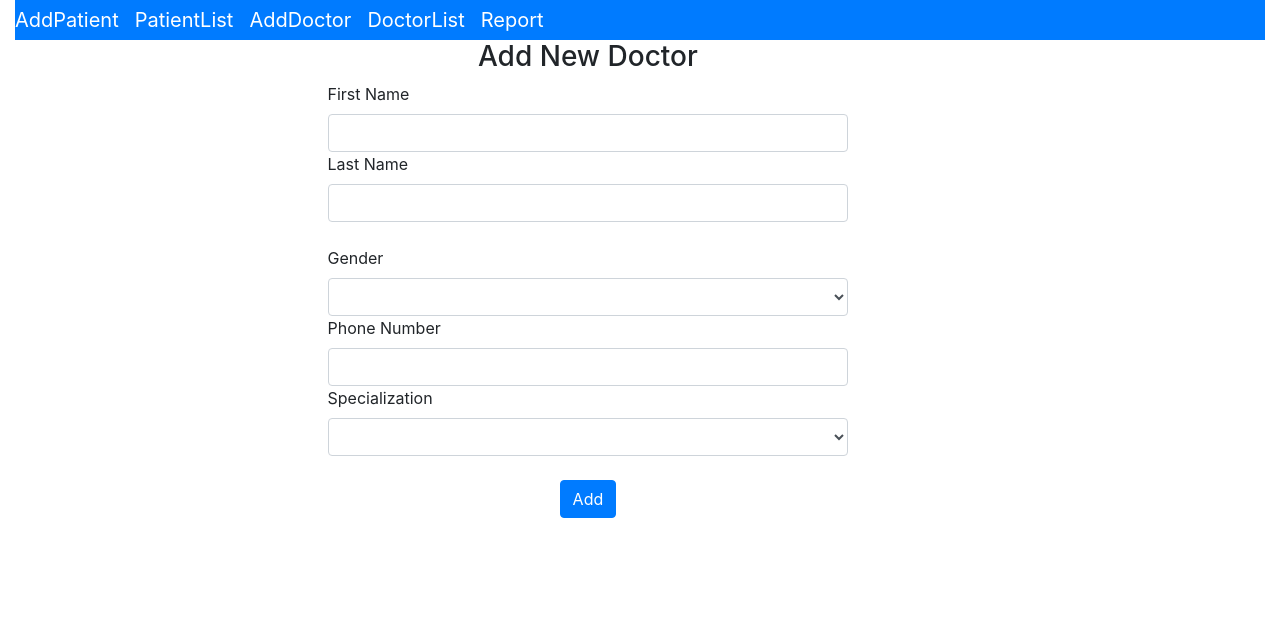
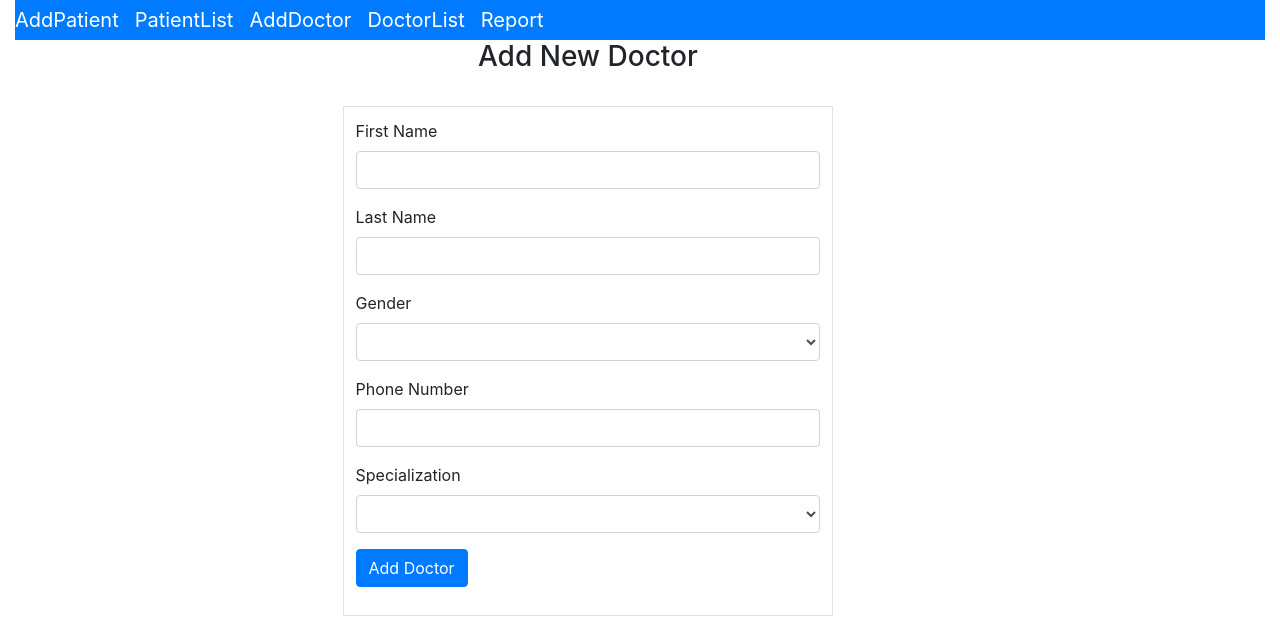
Before and after one commit to ponselva07/PatientManagementSystem, an Angular app: page /addDoctor in a window 1280 px wide. Shown: the top 626 px of the page. Built offline with nearby package versions, Linux system fonts and the light colour scheme.

Commit message:
Doctor Module Functionality Added

```diff
--- a/package.json
+++ b/package.json
@@ -24,6 +24,7 @@
     "jquery": "^3.3.1",
     "json-server": "^0.14.0",
     "mdbootstrap": "^4.5.15",
+    "ng2-opd-popup": "^1.1.21",
     "ngx-pagination": "^3.2.1",
     "rxjs": "~6.3.3",
     "rxjs-compat": "^6.3.3",
--- a/src/app/app.module.ts
+++ b/src/app/app.module.ts
@@ -13,6 +13,7 @@ import { PatientfilterPipe } from './filters/patientfilter.pipe';
 import { FormsModule, ReactiveFormsModule } from "@angular/forms";
 import { MustMatchDirective } from './directives/MustMatchDirective';
 import { DiagnosisComponent } from './components/diagnosis/diagnosis.component';
+
 
 @NgModule({
   declarations: [
--- a/src/app/components/adddoctor/adddoctor.component.html
+++ b/src/app/components/adddoctor/adddoctor.component.html
@@ -3,76 +3,66 @@
         <div class="row">
             <div class="col-md-10">
                 <h3>Add New Doctor</h3>
-                <form name="form" (ngSubmit)="f.form.valid && onSubmit(f)" #f="ngForm" novalidate>
-                <!--<form name="form" (ngSubmit)="f.form.valid && onSubmit(f)" #f="ngForm" [mustMatch]="['password', 'confirmPassword']" novalidate>-->
-                        <!--<div class="row">
+                <br>
+                <table class="table table-bordered">
+                    <tr>
+                        <td>
+                            <form [formGroup]="doctorForm" (ngSubmit)="onSubmit()">
+                                <div class="form-group">
                                     <label for="firstName">First Name</label>
-                                <input type="text" class="form-control" name="firstName" [(ngModel)]="model.firstName" #firstName="ngModel" [ngClass]="{ 'is-invalid': f.submitted && firstName.invalid }" required />
-                                <div *ngIf="f.submitted && firstName.invalid" class="invalid-feedback">
-                                    <div *ngIf="firstName.errors.required">First Name is required</div>
-                                </div>
-                            </div>-->
-                    <div class="row">
-                        <label for="firstName">First Name</label>
-                        <input type="text" class="form-control" name="firstName" ngModel #firstName="ngModel" [ngClass]="{ 'is-invalid': f.submitted && firstName.invalid }" required />
-                        <div *ngIf="f.submitted && firstName.invalid" class="invalid-feedback">
-                            <div *ngIf="firstName.errors.required">First Name is required</div>
+                                    <input id="firstNameText" type="text" formControlName="firstName"
+                                        class="form-control" [ngClass]="{ 'is-invalid': submitted && f.firstName.errors }"/>
+                                    <div *ngIf="submitted && f.firstName.errors" class="invalid-feedback">
+                                        <div *ngIf="f.firstName.errors.required">First Name is required</div>
                                     </div>
                                 </div>
-                    <div class="row">
+                                <div class="form-group">
                                     <label for="lastName">Last Name</label>
-                        <input type="text" class="form-control" name="lastName" ngModel #lastName="ngModel" [ngClass]="{ 'is-invalid': f.submitted && lastName.invalid }" required />
-                        <div *ngIf="f.submitted && lastName.invalid" class="invalid-feedback">
-                            <div *ngIf="lastName.errors.required">Last Name is required</div>
+                                    <input id="lastNameText" type="text" formControlName="lastName" class="form-control"
+                                        [ngClass]="{ 'is-invalid': submitted && f.lastName.errors }" />
+                                    <div *ngIf="submitted && f.lastName.errors" class="invalid-feedback">
+                                        <div *ngIf="f.lastName.errors.required">Last Name is required</div>
                                     </div>
                                 </div>
-                    <br/>
-                    <div class="row">
-                        <label for="gender" style="margin-right: 2%">Gender</label>
-                        <select class="form-control" name="gender" ngModel #gender="ngModel" [ngClass]="{ 'is-invalid': f.submitted && gender.invalid }" required>
+                                <div class="form-group">
+                                    <label for="gender">Gender</label>
+                                    <select id="genderList" class="form-control" formControlName="gender"
+                                        class="form-control" [ngClass]="{ 'is-invalid': submitted && f.gender.errors }">
                                         <option>Male</option>
                                         <option>Female</option>
                                     </select>
-                        <div *ngIf="f.submitted && gender.invalid" class="invalid-feedback">
-                            <div *ngIf="gender.errors.required">Gender is required</div>
+                                    <div *ngIf="submitted && f.gender.errors" class="invalid-feedback">
+                                        <div *ngIf="f.gender.errors.required">Gender is required</div>
                                     </div>
                                 </div>
-                    <!--<div class="row">
-                      <div class="form-check" style="margin-right: 2%">
-                        <label class="form-check-label">
-                          <input type="radio" class="form-check-input" name="gender">Male
-                        </label>
-                      </div>
-                      <div class="form-check">
-                        <label class="form-check-label">
-                          <input type="radio" class="form-check-input" name="gender">Female
-                        </label>
-                      </div>
-                    </div>-->
-                    <div class="row">
+                                <div class="form-group">
                                     <label for="phoneNumber">Phone Number</label>
-                        <input type="text" class="form-control" name="phoneNumber" ngModel #phoneNumber="ngModel" [ngClass]="{ 'is-invalid': f.submitted && phoneNumber.invalid }" required email />
-                        <div *ngIf="f.submitted && phoneNumber.invalid" class="invalid-feedback">
-                            <div *ngIf="phoneNumber.errors.required">Phone Number is required</div>
+                                    <input id="phoneNumberText" type="text" formControlName="phoneNumber" class="form-control"
+                                        [ngClass]="{ 'is-invalid': submitted && f.phoneNumber.errors }" />
+                                    <div *ngIf="submitted && f.phoneNumber.errors" class="invalid-feedback">
+                                        <div *ngIf="f.phoneNumber.errors.required">Phone Number is required</div>
                                     </div>
                                 </div>
-                    <div class="row">
-                        <label for="specialization" style="margin-right: 2%">Specialization</label>
-                        <select class="form-control" name="specialization" ngModel #specialization="ngModel" [ngClass]="{ 'is-invalid': f.submitted && specialization.invalid }" required>
+                                <div class="form-group">
+                                    <label for="specialization">Specialization</label>
+                                    <select id="specializationList" class="form-control" formControlName="specialization"
+                                        class="form-control" [ngClass]="{ 'is-invalid': submitted && f.specialization.errors }">
                                             <option>General</option>
                                             <option>Pediatrician</option>
                                             <option>Gynecologist</option>
                                             <option>Neurologist</option>
                                     </select>
-                        <div *ngIf="f.submitted && specialization.invalid" class="invalid-feedback">
-                            <div *ngIf="specialization.errors.required">Specialization is required</div>
+                                    <div *ngIf="submitted && f.specialization.errors" class="invalid-feedback">
+                                        <div *ngIf="f.specialization.errors.required">Specialization is required</div>
                                     </div>
                                 </div>
                                 <div class="form-group">
-                        <br/>
-                        <button class="btn btn-primary">Add</button>
+                                    <button id="signinSubmit" [disabled]="loading" class="btn btn-primary">Add Doctor</button>
                                 </div>
                             </form>
+                        </td>
+                    </tr>
+                </table>
             </div>
         </div>
     </div>
--- a/src/app/components/adddoctor/adddoctor.component.ts
+++ b/src/app/components/adddoctor/adddoctor.component.ts
@@ -1,5 +1,8 @@
 import { Component, OnInit } from '@angular/core';
-import { NgForm } from '@angular/forms';
+import { NgForm, FormGroup, FormBuilder, Validators } from '@angular/forms';
+import { ActivatedRoute, Router } from '@angular/router';
+import { DoctorService } from 'src/app/services/doctor.service';
+import { HttpErrorResponse } from '@angular/common/http';
 
 @Component({
   selector: 'app-adddoctor',
@@ -8,13 +11,38 @@ import { NgForm } from '@angular/forms';
 })
 export class AdddoctorComponent implements OnInit {
 
-  constructor() { }
+  doctorForm: FormGroup;
+  loading = false;
+  submitted = false;
+
+  constructor(private route: ActivatedRoute,private router:Router,
+    private formBuilder: FormBuilder,private doctorService:DoctorService) { }
 
   ngOnInit() {
+    this.doctorForm = this.formBuilder.group({
+      firstName: ['', Validators.required],
+      lastName: ['', Validators.required],
+      gender: ['', Validators.required],
+      phoneNumber: ['', Validators.required],
+      specialization: ['', Validators.required]
+    });
   }
 
+  get f() { return this.doctorForm.controls; }
+
   onSubmit(doctorForm:NgForm){
-    console.log(doctorForm.value);
+    this.submitted = true;
+    if (this.doctorForm.invalid) {
+        return;
+    }
+    this.doctorService.addDoctor(this.doctorForm.value).subscribe(
+      data => {
+        console.log("Doctor Added Successfully");
+      },
+      (err: HttpErrorResponse) => {
+        console.log (err.message);
+      }
+    );
   }
 
 }
--- a/src/app/components/doctorlist/doctorlist.component.html
+++ b/src/app/components/doctorlist/doctorlist.component.html
@@ -1,7 +1,23 @@
-<p></p>
+<h6 class="pb-2 mb-0">Doctor Informations</h6>
 <div class="row">
-    <h6 class="pb-2 mb-0">Doctor Informations</h6>
-    <input [(ngModel)]="searchText" placeholder="Search" class="form-control mr-sm-2">
+    <br>
+    <table>
+        <tr>
+            <td><label style="margin-right: 10px;margin-left: 10px">Show</label></td>
+            <td><select class="form-control" name="noOfItems" (change)="changeNoOfItemsShowPerPage()">
+                <option>5</option>
+                <option>10</option>
+                <option>15</option>
+                <option>20</option>
+                <option>25</option>
+            </select></td>
+            <td><label style="margin-right: 10px">Items</label></td>
+            <td><input [(ngModel)]="searchText" placeholder="Search" class="form-control mr-sm-2"></td>
+        </tr>
+    </table>
+</div>
+<div class="row">
+
 </div>
 <p></p>
     <table class="table table-bordered table-sm">
@@ -20,18 +36,21 @@
       <tbody>
         <!--<tr *ngFor="let item of pagedItems | patientfilter: {patientId: searchText,
             patientName:searchText}; let i=index;">-->
-        <tr *ngFor="let item of pagedItems | patientfilter: {patientId: searchText,
-            patientName:searchText,gender:searchText,dob:searchText,
-            phoneNumber:searchText,email:searchText,address:searchText,
-            createdDate:searchText,doctorName:searchText,diagnosis:searchText}; let i=index;">
-          <td>{{item.patientId}}</td>
-          <td>{{item.patientName}}</td>
+        <tr *ngFor="let item of pagedItems | patientfilter: {id: searchText,
+            patientName:searchText,gender:searchText,phoneNumber:searchText,
+            specialization:searchText}; let i=index;">
+          <td>{{item.id}}</td>
+          <td>{{item.firstName}}</td>
+          <td>{{item.lastName}}</td>
           <td>{{item.gender}}</td>
-          <td>{{item.dob}}</td>
           <td>{{item.phoneNumber}}</td>
-          <td>{{item.email}}</td>
-          <td>{{item.createdDate}}</td>
-          <td><img src="./assets/diagnosis.png"/></td>
+          <td>{{item.specialization}}</td>
+          <!--<td>{{item.createdDate}}</td>-->
+          <td>
+            <img name="Diagnosis" width="15" class="pointer" src="./assets/diagnosis.png"/>
+            <img name="Edit" width="14" class="pointer" src="./assets/edit.png" />
+            <img name="Delete" width="15" class="pointer" src="./assets/delete.png"/>
+         </td>
       </tbody>
     </table>
     <div class="container">
--- a/src/app/components/doctorlist/doctorlist.component.ts
+++ b/src/app/components/doctorlist/doctorlist.component.ts
@@ -1,6 +1,8 @@
 import { Component, OnInit } from '@angular/core';
 import { HttpErrorResponse, HttpClient } from '@angular/common/http';
 import { PatientService } from 'src/app/services/patient.service';
+import { IDoctor } from 'src/app/model/IDoctor';
+import { Observable } from 'rxjs';
 
 @Component({
   selector: 'app-doctorlist',
@@ -9,10 +11,12 @@ import { PatientService } from 'src/app/services/patient.service';
 })
 export class DoctorlistComponent implements OnInit {
 
-  constructor(private http: HttpClient, private patientService: PatientService) { }
+  constructor(private httpClient: HttpClient, private patientService: PatientService) { }
+
+  private doctorList : Observable<IDoctor[]>;
 
   // array of all items to be paged
-  allItems: string[];
+  allItems: IDoctor[];
 
   // pager object
   pager: any = {};
@@ -22,10 +26,13 @@ export class DoctorlistComponent implements OnInit {
 
   ngOnInit() {
      // get dummy data
-     this.http.get('../assets/pms.json').subscribe(
+     this.doctorList = this.httpClient.get<IDoctor[]>("http://localhost:3000/doctorList");
+
+
+     this.doctorList.subscribe(
       data => {
-        this.allItems = data as string [];
-        this.setPage(0);
+        this.allItems = data as IDoctor [];
+        this.setPage(0,0);
       },
       (err: HttpErrorResponse) => {
         console.log (err.message);
@@ -33,9 +40,9 @@ export class DoctorlistComponent implements OnInit {
     );
   }
 
-  setPage(page: number) {
+  setPage(page: number,pageSize:number) {
     // get pager object from service
-    this.pager = this.patientService.getPager(this.allItems.length, page);
+    this.pager = this.patientService.getPager(this.allItems.length, page,pageSize);
 
     // get current page of items
     this.pagedItems = this.allItems.slice(this.pager.startIndex, this.pager.endIndex + 1);
--- a/src/app/components/patientlist/patientlist.component.html
+++ b/src/app/components/patientlist/patientlist.component.html
@@ -1,8 +1,23 @@
-<p></p>
+<h6 class="pb-2 mb-0">Patient Informations</h6>
 <div class="container-fluid">
 <div class="row">
-    <h6 class="pb-2 mb-0">Patient Informations</h6>
-    <input [(ngModel)]="searchText" placeholder="Search" class="form-control mr-sm-2">
+    <div class="row">
+            <br>
+            <table>
+                <tr>
+                    <td><label style="margin-right: 10px;margin-left: 10px">Show</label></td>
+                    <td><select id="noOfItemsId" class="form-control" name="noOfItems" (change)="changeNoOfItemsShowPerPage($event)">
+                        <option>5</option>
+                        <option>10</option>
+                        <option>15</option>
+                        <option>20</option>
+                        <option>25</option>
+                    </select></td>
+                    <td><label style="margin-right: 10px">Items</label></td>
+                    <td><input [(ngModel)]="searchText" placeholder="Search" class="form-control mr-sm-2"></td>
+                </tr>
+            </table>
+        </div>
 </div>
 <p></p>
     <table class="table table-bordered table-sm">
--- a/src/app/components/patientlist/patientlist.component.ts
+++ b/src/app/components/patientlist/patientlist.component.ts
@@ -36,7 +36,7 @@ export class PatientlistComponent implements OnInit {
       this.patientList.subscribe(
       data => {
         this.allItems = data as IPatient [];
-        this.setPage(0);
+        this.setPage(0,0);
       },
       (err: HttpErrorResponse) => {
         console.log (err.message);
@@ -44,14 +44,17 @@ export class PatientlistComponent implements OnInit {
     );
   }
 
-  setPage(page: number) {
+  setPage(page: number,pageSize:number) {
     // get pager object from service
-    this.pager = this.patientService.getPager(this.allItems.length, page);
+    this.pager = this.patientService.getPager(this.allItems.length, page,pageSize);
 
     // get current page of items
     this.pagedItems = this.allItems.slice(this.pager.startIndex, this.pager.endIndex + 1);
 }
 
+diagnosisPatient(patient:IPatient){
+
+}
 editPatient(patient:IPatient){
   /*let navigationExtras: NavigationExtras = {
     queryParams: {
@@ -74,4 +77,9 @@ deletePatient(patient:IPatient){
           }
       );
 }
+
+changeNoOfItemsShowPerPage(event: any){
+  this.setPage(0,event.target.value);
+
 }
+}
--- /dev/null
+++ b/src/app/model/IDoctor.ts
@@ -0,0 +1,9 @@
+export interface IDoctor{
+    id:number;
+	firstName:string;
+	lastName:string;
+	gender:string;
+	phoneNumber:number;
+	specialization:string;
+	createdDate:string;
+}
--- /dev/null
+++ b/src/app/services/doctor.service.ts
@@ -0,0 +1,16 @@
+import { Injectable } from '@angular/core';
+import { IDoctor } from '../model/IDoctor';
+import { Observable } from 'rxjs';
+import { HttpClient } from '@angular/common/http';
+
+@Injectable({
+  providedIn: 'root'
+})
+export class DoctorService {
+
+  constructor(private httpClient:HttpClient) { }
+
+  public addDoctor(doctor:IDoctor):Observable<IDoctor>{
+    return this.httpClient.post<IDoctor>("http://127.0.0.1:3000/doctorList",doctor);
+  }
+}
--- a/src/app/services/patient.service.ts
+++ b/src/app/services/patient.service.ts
@@ -7,8 +7,11 @@ export class PatientService {
 
   constructor() { }
 
-  getPager(totalItems: number, currentPage: number = 1, pageSize: number = 10) {
+  getPager(totalItems: number, currentPage: number = 1, pageSize: number) {
     // calculate total pages
+    if(pageSize <=0 || pageSize == null || pageSize == undefined){
+        pageSize=10;
+    }
     let totalPages = Math.ceil(totalItems / pageSize);
 
     // ensure current page isn't out of range
```
Also changed, not shown: src/assets/pms.json, 2 other files (tests, documents, lock files or other folders). Lines whose indentation alone changed are shown as unchanged.
